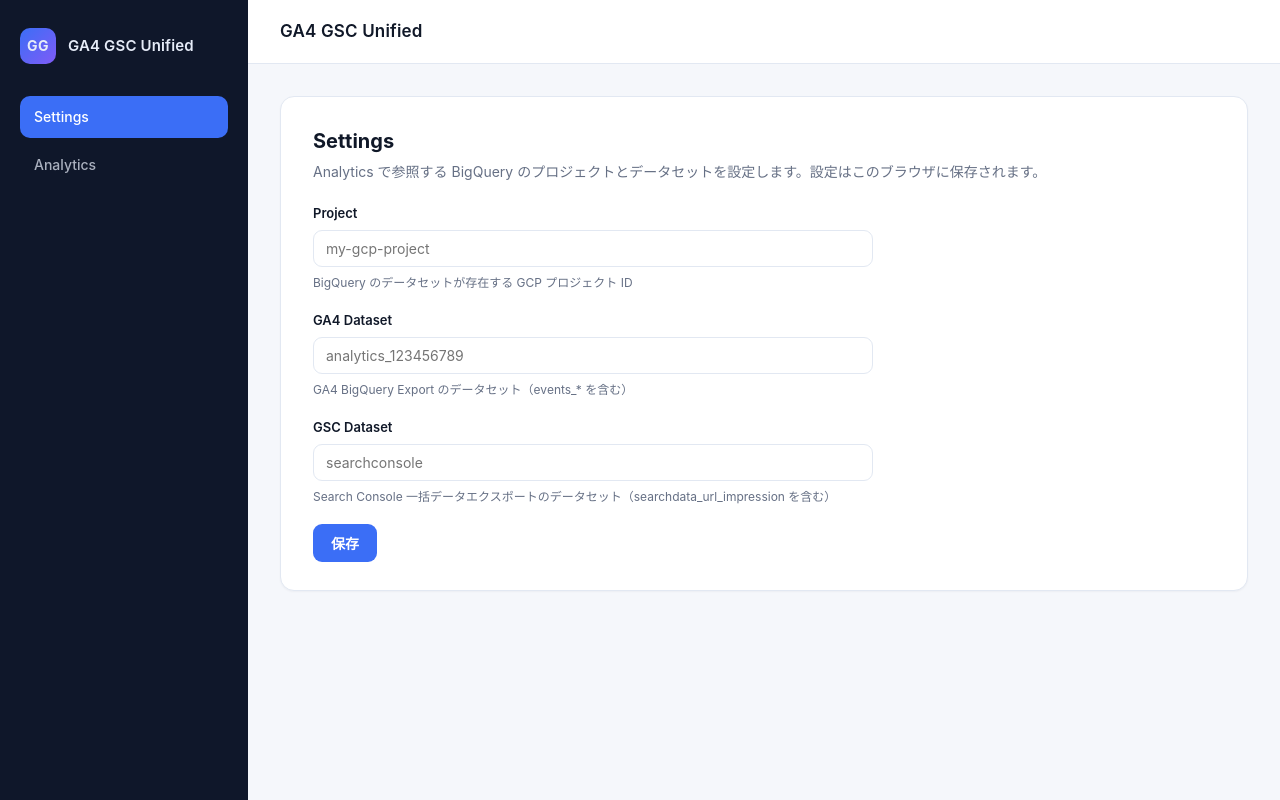
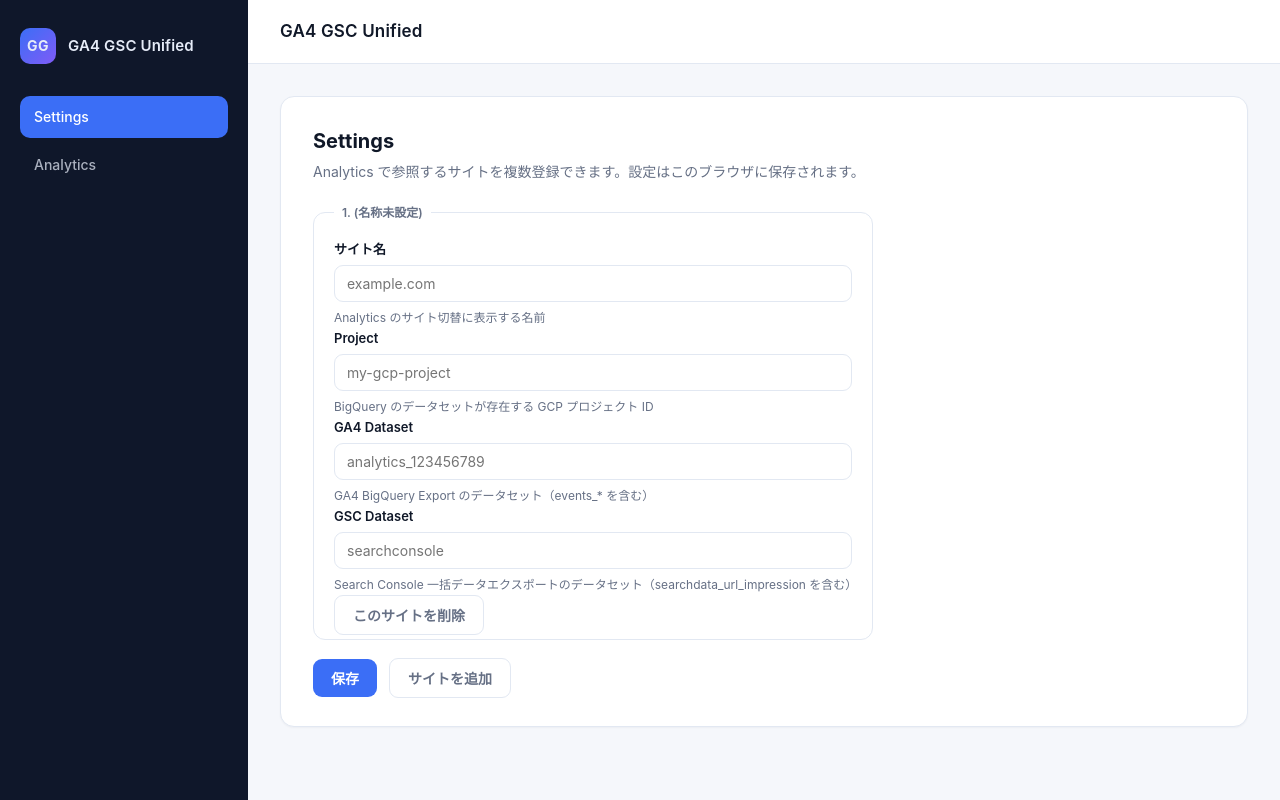
Before and after one commit to JG1QOW/ga4-gsc-unified, a React (Vite) app: page /settings in a window 1280 px wide. Built offline with nearby package versions, Linux system fonts and the light colour scheme.

Commit message:
feat(settings): support multiple site configurations with switcher
Co-Authored-By: 松信 麟太郎 <rintaro.yokohama@live.jp>

```diff
--- a/src/index.css
+++ b/src/index.css
@@ -511,3 +511,28 @@ body {
 .table-sort.is-active .table-sort-icon {
   opacity: 1;
 }
+
+.button.is-ghost {
+  background: transparent;
+  border: 1px solid var(--border);
+  color: var(--text-muted);
+}
+
+.button.is-ghost:hover:not(:disabled) {
+  background: var(--surface);
+  color: var(--text);
+}
+
+.site-config {
+  margin: 0;
+  padding: 16px 20px 4px;
+  border: 1px solid var(--border);
+  border-radius: 12px;
+}
+
+.site-config-legend {
+  padding: 0 8px;
+  color: var(--text-muted);
+  font-size: 12px;
+  font-weight: 600;
+}
--- a/src/lib/settings.ts
+++ b/src/lib/settings.ts
@@ -4,29 +4,76 @@ export type Settings = {
   gscDataset: string;
 };
 
+export type SiteConfig = Settings & {
+  id: string;
+  name: string;
+};
+
+export type SettingsStore = {
+  sites: SiteConfig[];
+  activeSiteId: string | null;
+};
+
 const STORAGE_KEY = 'ga4-gsc-unified:settings';
 
 export const EMPTY_SETTINGS: Settings = { project: '', ga4Dataset: '', gscDataset: '' };
 
-export function loadSettings(): Settings {
+export function createSiteId(): string {
+  return `site-${Date.now().toString(36)}-${Math.random().toString(36).slice(2, 8)}`;
+}
+
+export function emptySite(): SiteConfig {
+  return { id: createSiteId(), name: '', ...EMPTY_SETTINGS };
+}
+
+function toSiteConfig(value: Partial<SiteConfig>): SiteConfig {
+  return {
+    id: typeof value.id === 'string' && value.id ? value.id : createSiteId(),
+    name: value.name ?? '',
+    project: value.project ?? '',
+    ga4Dataset: value.ga4Dataset ?? '',
+    gscDataset: value.gscDataset ?? '',
+  };
+}
+
+function normalizeStore(parsed: Partial<SettingsStore> & Partial<SiteConfig>): SettingsStore {
+  const sites = Array.isArray(parsed.sites) ? parsed.sites.map(toSiteConfig) : [];
+  if (sites.length === 0 && (parsed.project || parsed.ga4Dataset || parsed.gscDataset)) {
+    sites.push(toSiteConfig({ name: parsed.project ?? '', ...parsed }));
+  }
+  const activeSiteId =
+    typeof parsed.activeSiteId === 'string' && sites.some((site) => site.id === parsed.activeSiteId)
+      ? parsed.activeSiteId
+      : (sites[0]?.id ?? null);
+  return { sites, activeSiteId };
+}
+
+export function loadStore(): SettingsStore {
   const raw = window.localStorage.getItem(STORAGE_KEY);
   if (!raw) {
-    return EMPTY_SETTINGS;
+    return { sites: [], activeSiteId: null };
   }
   try {
-    const parsed = JSON.parse(raw) as Partial<Settings>;
-    return {
-      project: parsed.project ?? '',
-      ga4Dataset: parsed.ga4Dataset ?? '',
-      gscDataset: parsed.gscDataset ?? '',
-    };
+    return normalizeStore(JSON.parse(raw) as Partial<SettingsStore> & Partial<SiteConfig>);
   } catch {
-    return EMPTY_SETTINGS;
+    return { sites: [], activeSiteId: null };
   }
 }
 
-export function saveSettings(settings: Settings): void {
-  window.localStorage.setItem(STORAGE_KEY, JSON.stringify(settings));
+export function saveStore(store: SettingsStore): void {
+  window.localStorage.setItem(STORAGE_KEY, JSON.stringify(store));
+}
+
+export function saveActiveSiteId(activeSiteId: string | null): void {
+  saveStore({ ...loadStore(), activeSiteId });
+}
+
+export function activeSite(store: SettingsStore): SiteConfig | null {
+  return store.sites.find((site) => site.id === store.activeSiteId) ?? store.sites[0] ?? null;
+}
+
+export function siteLabel(site: SiteConfig): string {
+  return site.name || site.gscDataset || site.project || '(名称未設定)';
 }
 
 export function isComplete(settings: Settings): boolean {
@@ -46,3 +93,11 @@ export function validateSettings(settings: Settings): Partial<Record<keyof Setti
   }
   return errors;
 }
+
+export function validateSite(site: SiteConfig): Partial<Record<keyof SiteConfig, string>> {
+  const errors: Partial<Record<keyof SiteConfig, string>> = validateSettings(site);
+  if (!site.name.trim()) {
+    errors.name = 'サイト名を入力してください';
+  }
+  return errors;
+}
--- a/src/pages/Analytics.tsx
+++ b/src/pages/Analytics.tsx
@@ -11,7 +11,7 @@ import {
   type ReportResult,
   type SiteOption,
 } from '../lib/api';
-import { isComplete, loadSettings } from '../lib/settings';
+import { activeSite, isComplete, loadStore, saveActiveSiteId, siteLabel } from '../lib/settings';
 
 function toDateInput(date: Date): string {
   return date.toISOString().slice(0, 10);
@@ -26,8 +26,11 @@ function defaultRange(): { startDate: string; endDate: string } {
 }
 
 export default function Analytics() {
-  const settings = useMemo(() => loadSettings(), []);
-  const configured = isComplete(settings);
+  const store = useMemo(() => loadStore(), []);
+  const [siteConfigId, setSiteConfigId] = useState<string>(() => activeSite(store)?.id ?? '');
+  const settings = store.sites.find((site) => site.id === siteConfigId) ?? null;
+  const configured = settings !== null && isComplete(settings);
+
   const [range, setRange] = useState(defaultRange);
   const [catalog, setCatalog] = useState<ReportDefinition[]>([]);
   const [reportId, setReportId] = useState<string>('');
@@ -56,7 +59,7 @@ export default function Analytics() {
   }, []);
 
   useEffect(() => {
-    if (!configured) {
+    if (!configured || !settings) {
       return;
     }
     fetchSites(settings)
@@ -69,15 +72,26 @@ export default function Analytics() {
     setThreshold(null);
   }, [reportId]);
 
+  useEffect(() => {
+    setResult(null);
+    setSite('');
+    setSites([]);
+    if (siteConfigId) {
+      saveActiveSiteId(siteConfigId);
+    }
+  }, [siteConfigId]);
+
   const handleRun = async () => {
-    if (!selectedReport) {
+    if (!selectedReport || !settings) {
       return;
     }
     setLoading(true);
     setError(null);
     try {
       const report = await runReport(selectedReport.id, {
-        ...settings,
+        project: settings.project,
+        ga4Dataset: settings.ga4Dataset,
+        gscDataset: settings.gscDataset,
         startDate: range.startDate,
         endDate: range.endDate,
         site: site || null,
@@ -93,13 +107,13 @@ export default function Analytics() {
     }
   };
 
-  if (!configured) {
+  if (!configured || !settings) {
     return (
       <section className="card">
         <h2 className="card-title">Analytics</h2>
         <p className="card-text">
-          BigQuery の接続先が未設定です。<Link to="/settings">Settings</Link> で Project / GA4 Dataset / GSC Dataset
-          を保存してください。
+          BigQuery の接続先が未設定です。<Link to="/settings">Settings</Link> でサイト（Project / GA4 Dataset / GSC
+          Dataset）を保存してください。
         </p>
       </section>
     );
@@ -115,6 +129,22 @@ export default function Analytics() {
               {settings.project} ／ GA4: {settings.ga4Dataset} ／ GSC: {settings.gscDataset}
             </p>
           </div>
+          {store.sites.length > 1 ? (
+            <label className="filter">
+              <span className="filter-label">登録サイト</span>
+              <select
+                className="input"
+                value={siteConfigId}
+                onChange={(event) => setSiteConfigId(event.target.value)}
+              >
+                {store.sites.map((option) => (
+                  <option key={option.id} value={option.id}>
+                    {siteLabel(option)}
+                  </option>
+                ))}
+              </select>
+            </label>
+          ) : null}
         </header>
 
         <div className="report-grid">
@@ -135,7 +165,7 @@ export default function Analytics() {
 
         <div className="filters">
           <label className="filter">
-            <span className="filter-label">サイト</span>
+            <span className="filter-label">GSC プロパティ</span>
             <select className="input" value={site} onChange={(event) => setSite(event.target.value)}>
               <option value="">すべて</option>
               {sites.map((option) => (
--- a/src/pages/Settings.tsx
+++ b/src/pages/Settings.tsx
@@ -1,12 +1,21 @@
 import { useState } from 'react';
 import {
-  loadSettings,
-  saveSettings,
-  validateSettings,
-  type Settings as SettingsValue,
+  emptySite,
+  loadStore,
+  saveStore,
+  siteLabel,
+  validateSite,
+  type SiteConfig,
+  type SettingsStore,
 } from '../lib/settings';
 
-const FIELDS: { key: keyof SettingsValue; label: string; placeholder: string; help: string }[] = [
+const FIELDS: { key: keyof Omit<SiteConfig, 'id'>; label: string; placeholder: string; help: string }[] = [
+  {
+    key: 'name',
+    label: 'サイト名',
+    placeholder: 'example.com',
+    help: 'Analytics のサイト切替に表示する名前',
+  },
   {
     key: 'project',
     label: 'Project',
@@ -27,25 +36,61 @@ const FIELDS: { key: keyof SettingsValue; label: string; placeholder: string; he
   },
 ];
 
+type FieldErrors = Record<string, Partial<Record<keyof SiteConfig, string>>>;
+
 export default function Settings() {
-  const [values, setValues] = useState<SettingsValue>(() => loadSettings());
-  const [errors, setErrors] = useState<Partial<Record<keyof SettingsValue, string>>>({});
+  const [store, setStore] = useState<SettingsStore>(() => {
+    const loaded = loadStore();
+    return loaded.sites.length > 0 ? loaded : { sites: [emptySite()], activeSiteId: null };
+  });
+  const [errors, setErrors] = useState<FieldErrors>({});
   const [saved, setSaved] = useState(false);
 
-  const handleChange = (key: keyof SettingsValue, value: string) => {
-    setValues((current) => ({ ...current, [key]: value.trim() }));
+  const updateSite = (id: string, key: keyof Omit<SiteConfig, 'id'>, value: string) => {
+    setStore((current) => ({
+      ...current,
+      sites: current.sites.map((site) => (site.id === id ? { ...site, [key]: value.trim() } : site)),
+    }));
+    setSaved(false);
+  };
+
+  const addSite = () => {
+    setStore((current) => ({ ...current, sites: [...current.sites, emptySite()] }));
+    setSaved(false);
+  };
+
+  const removeSite = (id: string) => {
+    setStore((current) => {
+      const sites = current.sites.filter((site) => site.id !== id);
+      return {
+        sites: sites.length > 0 ? sites : [emptySite()],
+        activeSiteId: current.activeSiteId === id ? null : current.activeSiteId,
+      };
+    });
     setSaved(false);
   };
 
   const handleSubmit = (event: React.FormEvent) => {
     event.preventDefault();
-    const nextErrors = validateSettings(values);
+    const nextErrors: FieldErrors = {};
+    for (const site of store.sites) {
+      const siteErrors = validateSite(site);
+      if (Object.keys(siteErrors).length > 0) {
+        nextErrors[site.id] = siteErrors;
+      }
+    }
     setErrors(nextErrors);
     if (Object.keys(nextErrors).length > 0) {
       setSaved(false);
       return;
     }
-    saveSettings(values);
+    const activeSiteId =
+      store.activeSiteId && store.sites.some((site) => site.id === store.activeSiteId)
+        ? store.activeSiteId
+        : (store.sites[0]?.id ?? null);
+    const next = { sites: store.sites, activeSiteId };
+    saveStore(next);
+    setStore(next);
     setSaved(true);
   };
 
@@ -55,34 +100,51 @@ export default function Settings() {
         <div>
           <h2 className="card-title">Settings</h2>
           <p className="card-text">
-            Analytics で参照する BigQuery のプロジェクトとデータセットを設定します。設定はこのブラウザに保存されます。
+            Analytics で参照するサイトを複数登録できます。設定はこのブラウザに保存されます。
           </p>
         </div>
       </header>
 
       <form className="form" onSubmit={handleSubmit}>
-        {FIELDS.map((field) => (
+        {store.sites.map((site, index) => (
+          <fieldset className="site-config" key={site.id}>
+            <legend className="site-config-legend">
+              {index + 1}. {siteLabel(site)}
+            </legend>
+            {FIELDS.map((field) => {
+              const inputId = `${site.id}-${field.key}`;
+              const error = errors[site.id]?.[field.key];
+              return (
                 <div className="form-row" key={field.key}>
-            <label className="form-label" htmlFor={field.key}>
+                  <label className="form-label" htmlFor={inputId}>
                     {field.label}
                   </label>
                   <input
-              id={field.key}
-              className={errors[field.key] ? 'input has-error' : 'input'}
-              value={values[field.key]}
+                    id={inputId}
+                    className={error ? 'input has-error' : 'input'}
+                    value={site[field.key]}
                     placeholder={field.placeholder}
-              onChange={(event) => handleChange(field.key, event.target.value)}
+                    onChange={(event) => updateSite(site.id, field.key, event.target.value)}
                     autoComplete="off"
                   />
-            <p className={errors[field.key] ? 'form-help is-error' : 'form-help'}>
-              {errors[field.key] ?? field.help}
-            </p>
+                  <p className={error ? 'form-help is-error' : 'form-help'}>{error ?? field.help}</p>
                 </div>
+              );
+            })}
+            <div className="form-actions">
+              <button className="button is-ghost" type="button" onClick={() => removeSite(site.id)}>
+                このサイトを削除
+              </button>
+            </div>
+          </fieldset>
         ))}
 
         <div className="form-actions">
           <button className="button" type="submit">
             保存
+          </button>
+          <button className="button is-ghost" type="button" onClick={addSite}>
+            サイトを追加
           </button>
           {saved ? <span className="badge is-success">保存しました</span> : null}
         </div>
```
Also changed, not shown: 1 other file (tests, documents, lock files or other folders). Lines whose indentation alone changed are shown as unchanged.
